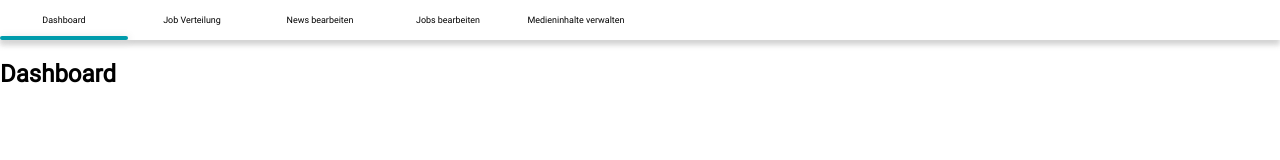
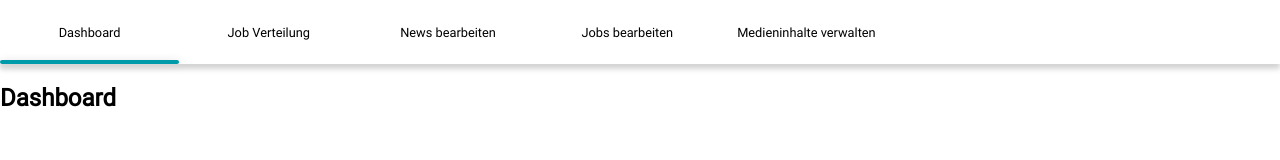
Before and after one commit to dorfingerjonas/jungschar-infoscreen, a website: page public/index.html in a window 1280 px wide. Drawn offline with nearby package versions, Linux system fonts and the light colour scheme; files that its build step writes are made by us from their sources; no server answers; files whose address does not match are found by name.

Commit message:
modify nav.css

```diff
--- a/public/style/nav.css
+++ b/public/style/nav.css
@@ -1,17 +1,18 @@
 nav {
-    width: 50%;
-    height: 5vh;
-    padding-right: 50%;
-    font-size: .7vw;
+    width: 70%;
+    height: 8vh;
+    padding-right: 30%;
+    font-size: 1vw;
     display: flex;
     justify-content: space-between;
     align-items: center;
     user-select: none;
     box-shadow: 0px 5px 5px 0px rgba(201,201,201,0.8);
+    transition: opacity 300ms ease-in-out;
 }
 
 nav span {
-    width: 20%;
+    width: 30%;
     height: 100%;
     display: flex;
     justify-content: center;
@@ -26,13 +27,13 @@ nav span:active {
 }
 
 #currentPageBar {
-    width: 10vw;
+    width: 14vw;
     height: .5vh;
     background: #009bab;
     position: absolute;
-    top: 4.5vh;
+    top: 7.5vh;
     left: 0;
     border-radius: 2px;
     box-shadow: 1px 1px 9px 0px #dbdbdb;
-    transition: left 300ms ease-in-out;
+    transition: left 300ms ease-in-out, opacity 300ms ease-in-out;
 }
```
